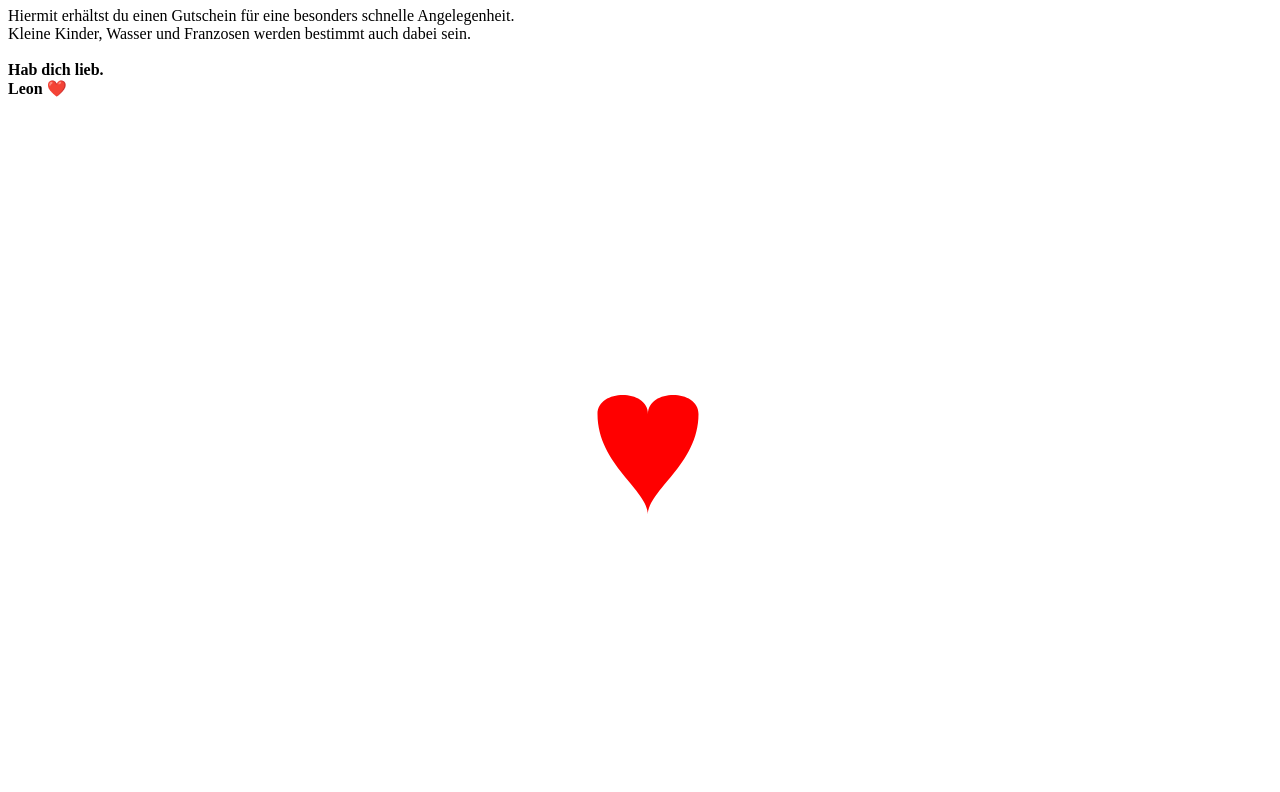
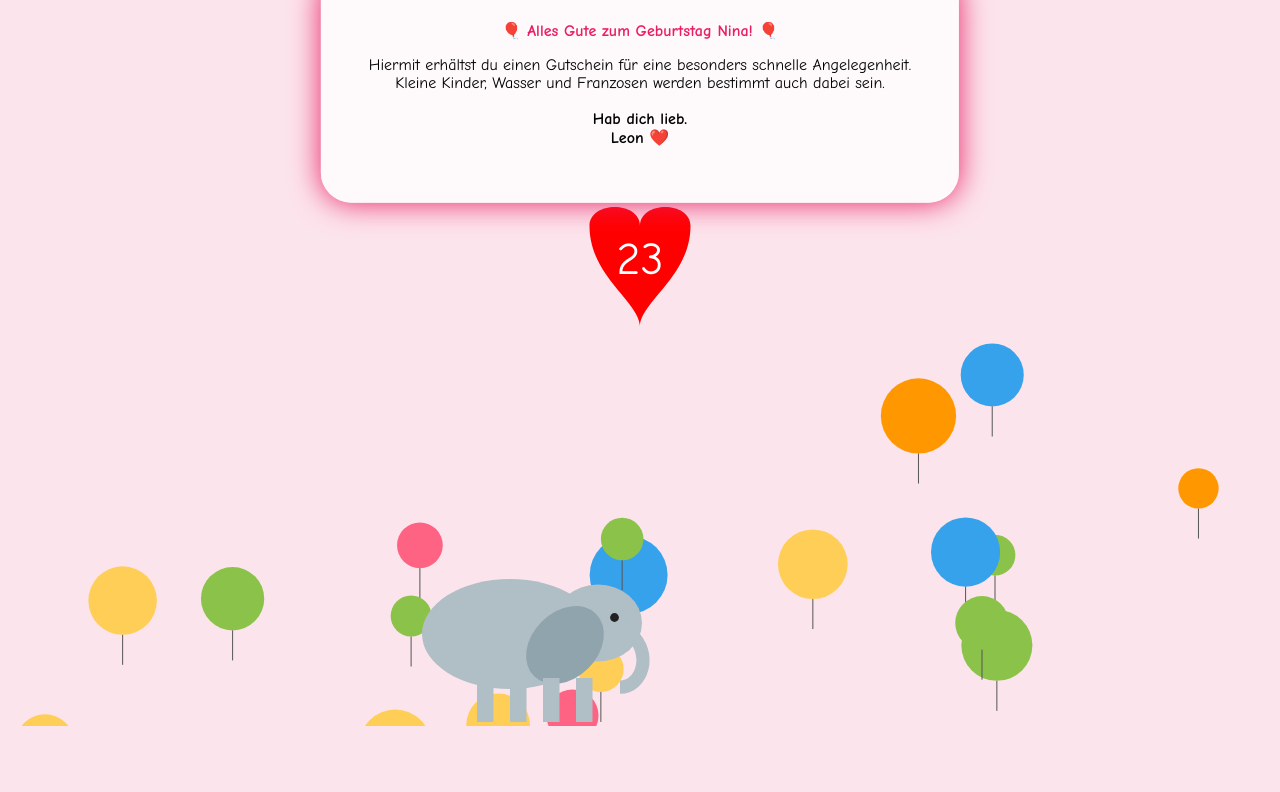
Before and after one commit to leonfallair/birtdhday, a plain HTML site: page index.html in a window 1280 px wide. Shown: the part 74-866 px from the top of the page. After the commit the page ends 804 px from the top, so only its background shows below. Drawn offline with Linux system fonts and the light colour scheme.

Commit message:
updated files

```diff
--- a/index.html
+++ b/index.html
@@ -3,7 +3,7 @@
 <head>
   <meta charset="UTF-8">
   <title>Alles Gute zum Geburtstag, Nina!</title>
-  <link rel="stylesheet" href="style.css">
+  <link rel="stylesheet" href="styles.css">
 </head>
 <body>
   <div class="message">
@@ -13,7 +13,6 @@
     <strong>Hab dich lieb. <br>Leon ❤️</strong></p>
   </div>
   <canvas id="canvas-heart"></canvas>
-  <canvas id="canvas-balloons"></canvas>
 
   <script src="script.js"></script>
 </body>
--- a/script.js
+++ b/script.js
@@ -1,11 +1,38 @@
 // birthday_animation.js
 
-// Herz-Canvas-Animation (pulsierend)
+// Use only one canvas for both heart and balloons
 const canvasHeart = document.getElementById('canvas-heart');
 const ctxHeart = canvasHeart.getContext('2d');
 canvasHeart.width = window.innerWidth;
 canvasHeart.height = window.innerHeight;
 
+// Balloons setup
+const balloons = [];
+const colors = ['#FF6384', '#36A2EB', '#FFCE56', '#8BC34A', '#FF9800'];
+
+for (let i = 0; i < 20; i++) {
+    balloons.push({
+        x: Math.random() * canvasHeart.width,
+        y: canvasHeart.height + Math.random() * 300,
+        radius: 20 + Math.random() * 20,
+        color: colors[Math.floor(Math.random() * colors.length)],
+        speed: 0.5 + Math.random(),
+    });
+}
+
+function drawBalloon(b) {
+    ctxHeart.beginPath();
+    ctxHeart.arc(b.x, b.y, b.radius, 0, Math.PI * 2);
+    ctxHeart.fillStyle = b.color;
+    ctxHeart.fill();
+    ctxHeart.beginPath();
+    ctxHeart.moveTo(b.x, b.y + b.radius);
+    ctxHeart.lineTo(b.x, b.y + b.radius + 30);
+    ctxHeart.strokeStyle = '#555';
+    ctxHeart.stroke();
+}
+
+// Heart animation variables
 let scale = 1;
 let grow = true;
 
@@ -19,60 +46,110 @@ function drawHeart(x, y, size) {
     ctxHeart.closePath();
     ctxHeart.fillStyle = 'red';
     ctxHeart.fill();
+
+    // Zahl 23 in die Mitte des Herzens zeichnen
+    ctxHeart.save();
+    ctxHeart.font = `${size * 0.9}px Comic Sans MS, cursive, sans-serif`;
+    ctxHeart.fillStyle = 'white';
+    ctxHeart.textAlign = 'center';
+    ctxHeart.textBaseline = 'middle';
+    ctxHeart.fillText('23', x, y + size * 0.7);
+    ctxHeart.restore();
 }
 
-function animateHeart() {
+function animate() {
     ctxHeart.clearRect(0, 0, canvasHeart.width, canvasHeart.height);
 
+    // Animate balloons
+    balloons.forEach(b => {
+        b.y -= b.speed;
+        if (b.y < -50) b.y = canvasHeart.height + 50;
+        drawBalloon(b);
+    });
+
+    // Animate heart
     if (scale >= 1.2) grow = false;
     if (scale <= 0.9) grow = true;
     scale += grow ? 0.01 : -0.01;
+    drawHeart(canvasHeart.width / 2, canvasHeart.height / 2 - 100, 50 * scale);
 
-    drawHeart(canvasHeart.width / 2, canvasHeart.height / 2 - 100, 50 * scale);
-    requestAnimationFrame(animateHeart);
+    requestAnimationFrame(animate);
 }
 
-animateHeart();
+animate();
 
-// Ballon-Canvas-Animation
-const canvasBalloon = document.getElementById('canvas-balloons');
-const ctxBalloon = canvasBalloon.getContext('2d');
-canvasBalloon.width = window.innerWidth;
-canvasBalloon.height = window.innerHeight;
+// Elephant-Canvas-Animation
+const canvasElephant = document.createElement('canvas');
+canvasElephant.id = 'canvas-elephant';
+canvasElephant.style.position = 'absolute';
+canvasElephant.style.top = '0';
+canvasElephant.style.left = '0';
+canvasElephant.style.pointerEvents = 'none';
+canvasElephant.width = window.innerWidth;
+canvasElephant.height = window.innerHeight;
+document.body.appendChild(canvasElephant);
 
-const balloons = [];
-const colors = ['#FF6384', '#36A2EB', '#FFCE56', '#8BC34A', '#FF9800'];
+const ctxElephant = canvasElephant.getContext('2d');
 
-for (let i = 0; i < 20; i++) {
-    balloons.push({
-        x: Math.random() * canvasBalloon.width,
-        y: canvasBalloon.height + Math.random() * 300,
-        radius: 20 + Math.random() * 20,
-        color: colors[Math.floor(Math.random() * colors.length)],
-        speed: 0.5 + Math.random(),
-    });
+let elephantX = -200;
+let elephantY = canvasElephant.height - 180;
+let elephantSpeed = 2;
+
+function drawElephant(x, y, scale = 1) {
+    ctxElephant.save();
+    ctxElephant.translate(x, y);
+    ctxElephant.scale(scale, scale);
+
+    // Body
+    ctxElephant.beginPath();
+    ctxElephant.ellipse(100, 80, 80, 50, 0, 0, Math.PI * 2);
+    ctxElephant.fillStyle = '#b0bec5';
+    ctxElephant.fill();
+
+    // Head
+    ctxElephant.beginPath();
+    ctxElephant.ellipse(180, 70, 40, 35, 0, 0, Math.PI * 2);
+    ctxElephant.fillStyle = '#b0bec5';
+    ctxElephant.fill();
+
+    // Ear
+    ctxElephant.beginPath();
+    ctxElephant.ellipse(150, 90, 30, 40, Math.PI / 4, 0, Math.PI * 2);
+    ctxElephant.fillStyle = '#90a4ae';
+    ctxElephant.fill();
+
+    // Trunk (animated up and down)
+    let trunkOffset = Math.sin(Date.now() / 400) * 10;
+    ctxElephant.beginPath();
+    ctxElephant.moveTo(210, 80);
+    ctxElephant.bezierCurveTo(230, 90 + trunkOffset, 220, 120 + trunkOffset, 200, 120 + trunkOffset);
+    ctxElephant.lineWidth = 12;
+    ctxElephant.strokeStyle = '#b0bec5';
+    ctxElephant.stroke();
+
+    // Eye
+    ctxElephant.beginPath();
+    ctxElephant.arc(195, 65, 4, 0, Math.PI * 2);
+    ctxElephant.fillStyle = '#222';
+    ctxElephant.fill();
+
+    // Legs
+    for (let i = 0; i < 4; i++) {
+        ctxElephant.beginPath();
+        ctxElephant.rect(70 + i * 30, 120, 15, 40);
+        ctxElephant.fillStyle = '#b0bec5';
+        ctxElephant.fill();
+    }
+
+    ctxElephant.restore();
 }
 
-function drawBalloon(b) {
-    ctxBalloon.beginPath();
-    ctxBalloon.arc(b.x, b.y, b.radius, 0, Math.PI * 2);
-    ctxBalloon.fillStyle = b.color;
-    ctxBalloon.fill();
-    ctxBalloon.beginPath();
-    ctxBalloon.moveTo(b.x, b.y + b.radius);
-    ctxBalloon.lineTo(b.x, b.y + b.radius + 30);
-    ctxBalloon.strokeStyle = '#555';
-    ctxBalloon.stroke();
+function animateElephant() {
+    ctxElephant.clearRect(0, 0, canvasElephant.width, canvasElephant.height);
+    drawElephant(elephantX, elephantY, 1.1);
+    elephantX += elephantSpeed;
+    if (elephantX > canvasElephant.width + 100) elephantX = -200;
+    requestAnimationFrame(animateElephant);
 }
 
-function animateBalloons() {
-    ctxBalloon.clearRect(0, 0, canvasBalloon.width, canvasBalloon.height);
-    balloons.forEach(b => {
-        b.y -= b.speed;
-        if (b.y < -50) b.y = canvasBalloon.height + 50;
-        drawBalloon(b);
-    });
-    requestAnimationFrame(animateBalloons);
-}
-
-animateBalloons();
+animateElephant();
--- a/styles.css
+++ b/styles.css
@@ -8,16 +8,23 @@ body {
 
 .message {
   position: absolute;
-  top: 10%;
+  top: 20%;
   left: 50%;
-  transform: translateX(-50%);
+  transform: translate(-50%, -50%);
   background: rgba(255, 255, 255, 0.8);
-  padding: 2em;
-  border-radius: 20px;
-  box-shadow: 0 0 20px #e91e63;
+  padding: 2.5em 3em;
+  border-radius: 30px;
+  box-shadow: 0 0 30px #e91e63;
+  text-align: center;
+  z-index: 10
 }
 
 h1 {
   color: #e91e63;
-  font-size: 2em;
+  font-size: 1em;
+  margin-bottom: 0.5em;
 }
+
+.message p, .message span, .message div {
+  font-size: 1em;
+}
```
